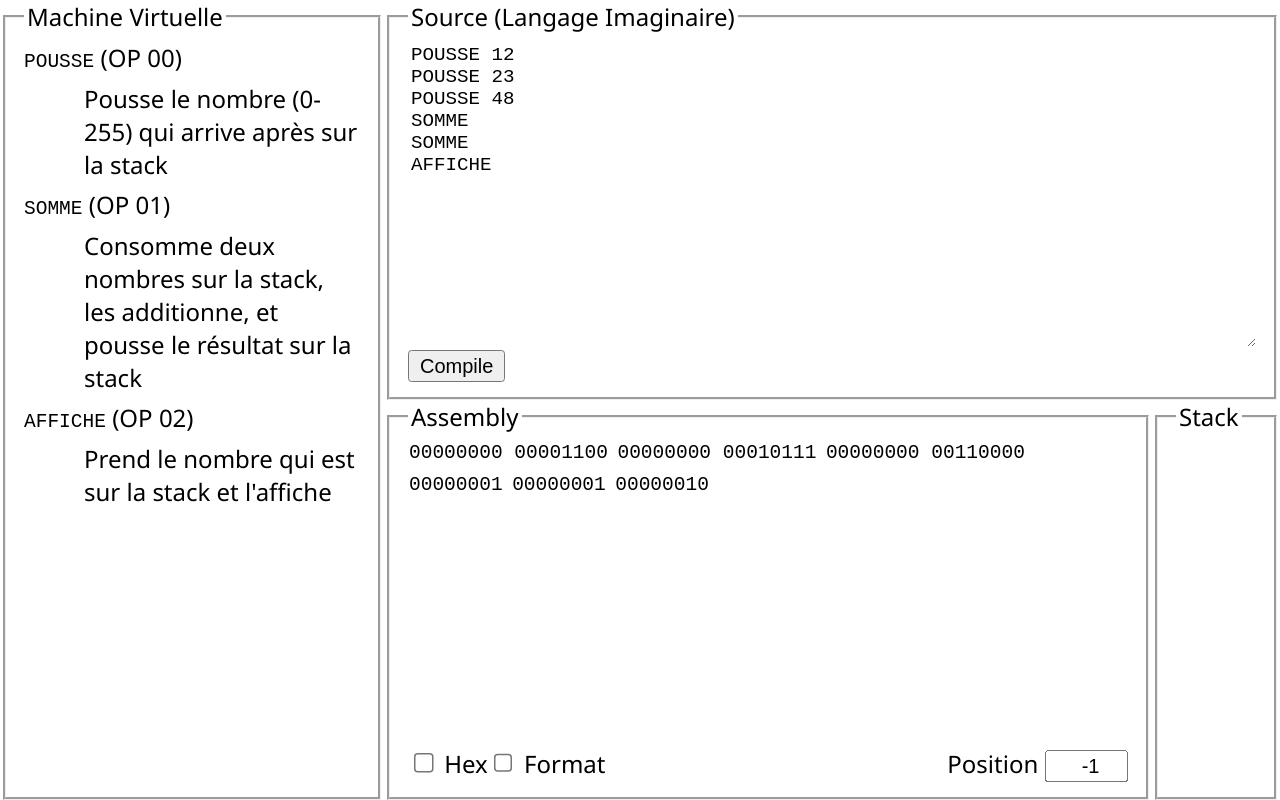
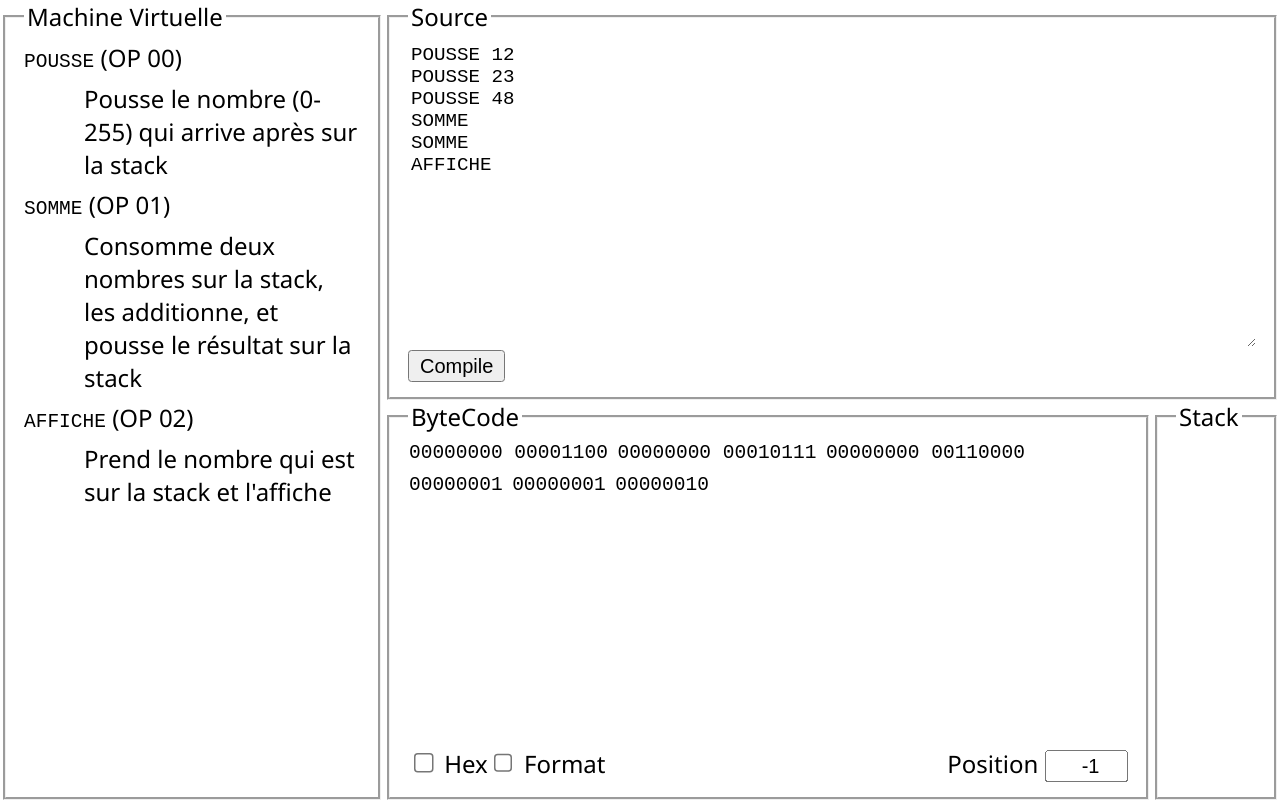
Before and after one commit to yakanet/wasm-experiments, a SvelteKit app in the folder svm-editor/: page / in a window 1280 px wide. Both pictures are taken after a click on the button "Compile". Built offline with nearby package versions, Linux system fonts and the light colour scheme.

Commit message:
feat(label): rename label

```diff
--- a/svm-editor/src/routes/+page.svelte
+++ b/svm-editor/src/routes/+page.svelte
@@ -98,7 +98,7 @@ ${syntax[OP.DISPLAY]}`;
         </dl>
     </fieldset>
     <fieldset class="source">
-        <legend>Source (Langage Imaginaire)</legend>
+        <legend>Source</legend>
         <textarea aria-label="Source code" bind:value={source} />
         <div>
             <button
@@ -114,7 +114,7 @@ ${syntax[OP.DISPLAY]}`;
         class="assembly"
         style="visibility: {compiled.length ? 'initial' : 'hidden'}"
     >
-        <legend>Assembly</legend>
+        <legend>ByteCode</legend>
         <div
             style="display: flex; flex-wrap: wrap; align-content: baseline;"
             style:gap={formatAssembly ? "0" : "5px"}
```
